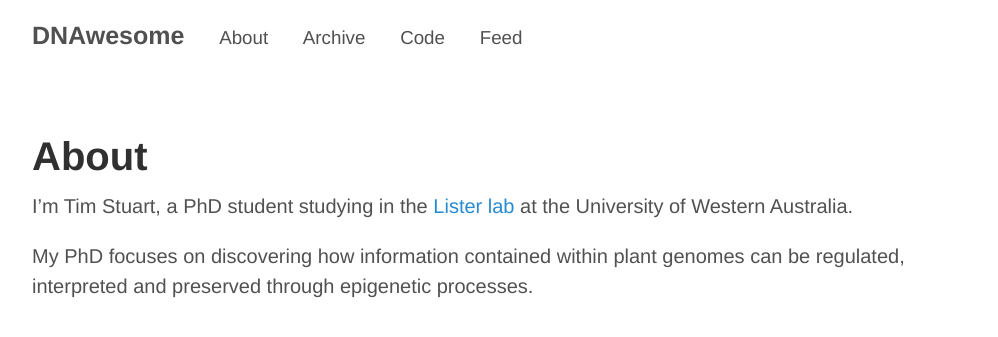
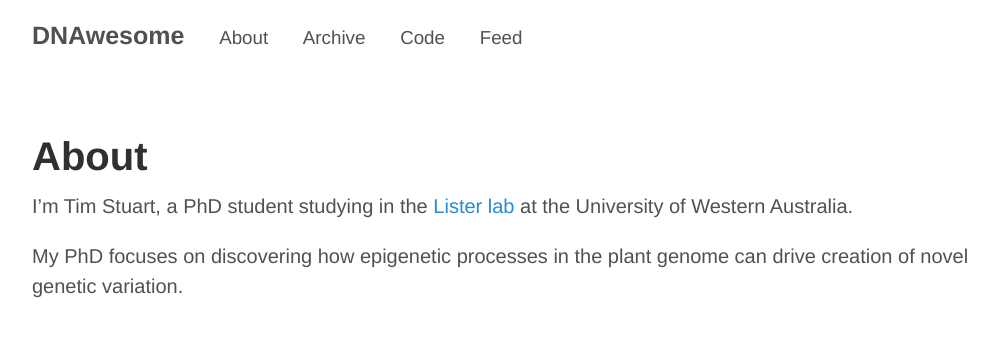
Before and after one commit to timoast/timoast.github.io, a Jekyll site: the page built from about.md, in a window 1280 px wide. Shown: the top 337 px of the page, without its empty margins (128-1126 px from the left). Built offline with Jekyll 4.4.1, drawn with Linux system fonts in a browser that asks for light colours; Markdown is read by kramdown in place of the engine named in the settings.

Commit message:
Update about, new icon

```diff
--- a/about.md
+++ b/about.md
@@ -5,4 +5,4 @@ title: About
 
 I’m Tim Stuart, a PhD student studying in the [Lister lab](http://listerlab.org) at the University of Western Australia.
 
-My PhD focuses on discovering how information contained within plant genomes can be regulated, interpreted and preserved through epigenetic processes.
+My PhD focuses on discovering how epigenetic processes in the plant genome can drive creation of novel genetic variation.
```
Also changed, not shown: public/apple-touch-icon-precomposed.png, public/favicon.ico, 4 other files.
